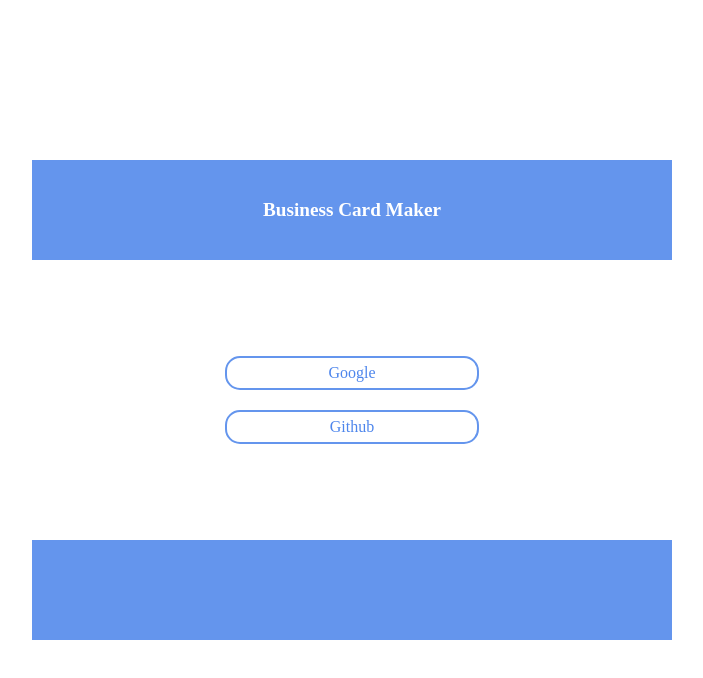
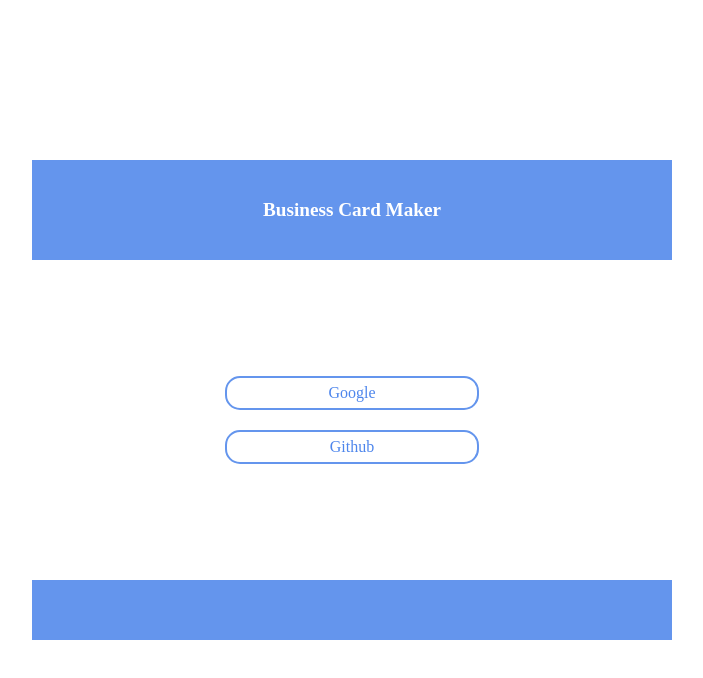
Before and after one commit to Hwajiin/card-maker, a React (Create React App) app: page / in a window 1280 px wide. Shown: the top 678 px of the page, without its empty margins (288-991 px from the left). Built offline with nearby package versions, Linux system fonts and the light colour scheme; no server answers.

Commit message:
Maker component: Edit main section css

```diff
--- a/src/components/editor.jsx
+++ b/src/components/editor.jsx
@@ -5,6 +5,7 @@
 
 const Section = styled.section`
   flex-basis: 50%;
+  overflow-y: scroll;
 `;
 
 const Editor = ({ cards, addCards, updateCards, deleteCards }) => {
--- a/src/components/footer.jsx
+++ b/src/components/footer.jsx
@@ -3,7 +3,7 @@
 
 const SFooter = styled.footer`
   width: 100%;
-  height: 100px;
+  height: 60px;
   background-color: cornflowerblue;
 `;
 
--- a/src/components/maker.jsx
+++ b/src/components/maker.jsx
@@ -14,6 +14,7 @@
 `;
 
 const Main = styled.main`
+  min-height: 0;
   flex: 1;
   display: flex;
   @media screen and (max-width: 500px) {
--- a/src/components/preview.jsx
+++ b/src/components/preview.jsx
@@ -4,7 +4,7 @@
 
 const Section = styled.section`
   flex-basis: 50%;
-  /* overflow-y: scroll; */
+  overflow-y: scroll;
 `;
 
 const Preview = ({ cards }) => {
```
